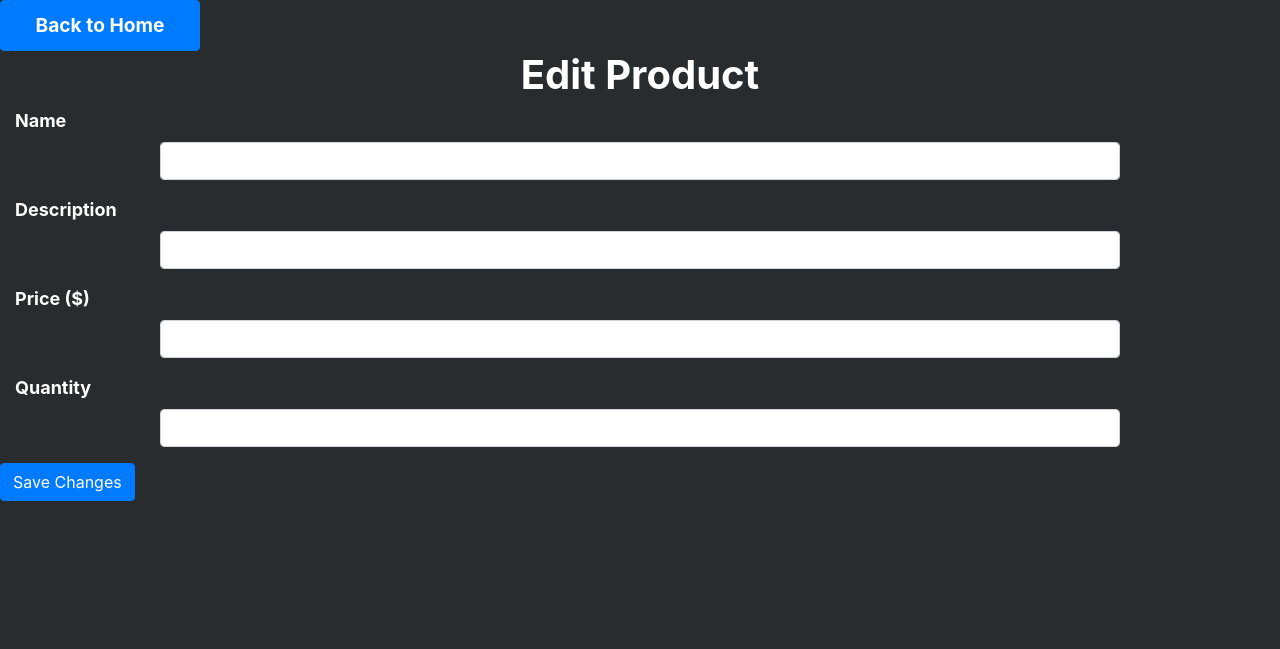
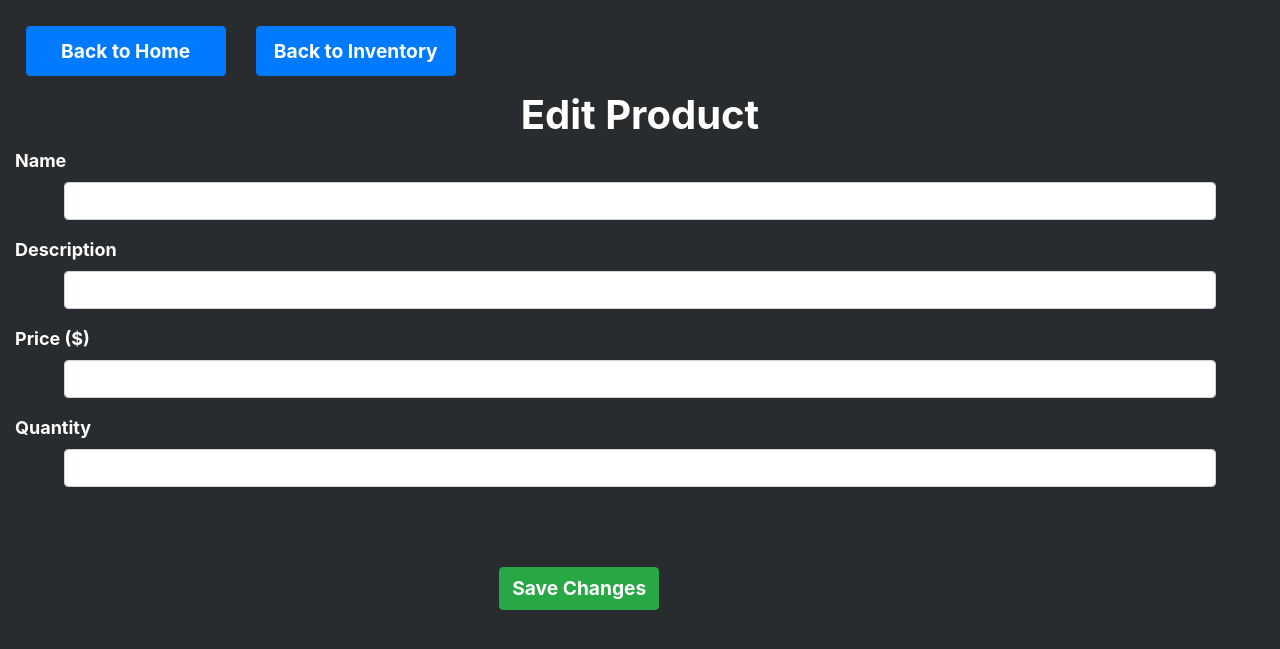
Before and after one commit to YanNazzim/Simple_Stock, a Flask app: page /edit_product/1 in a window 1280 px wide. Shown: the top 649 px of the page. Run offline with Flask 3, Linux system fonts and the light colour scheme; data comes from the database, SQL or seed files in the repository; both versions use the stored data as it was after the commit; some libraries are stand-ins or nearby versions.

Commit message:
greatly improved UI look & feel

```diff
--- a/static/style.css
+++ b/static/style.css
@@ -9,6 +9,7 @@
 h1, h2 {
     text-align: center;
     color: white !important;
+    justify-content: center;
 }
 
 #mainH1 {
@@ -23,11 +24,38 @@
 }
 
 #name, #description, #price ,#quantity,
-#phoneNumber, #address, #balance, #username, #pin {
+#address, #balance, #username, #pin {
+    display: flexwrap;
+    width: 95%;
+    padding-top: 50px;
+    margin-left: 10%;
+}
+
+#phoneNumber {
     display: flex;
     width: 75%;
-    margin: auto;
-    justify-content: center;
+    align-items: center;
+    padding-top: 50px;
+    margin-left: 3%;
+}
+
+#phoneNumberInput, #nameInput, #balanceInput, #addressInput {
+    display: flex;
+    width: 75%;
+    align-items: center;
+    padding-top: 50px;
+    margin-left: 5%;
+    text-align: center;
+}
+#phoneNumberInput {
+    width: 95%;
+    margin-left: 15.5%;
+}
+
+#product-nameInput, #product-descriptionInput, #product-priceInput,
+#product-quantityInput {
+    margin-left: 5%;
+    width: 90%;
 }
 
 #indexBTN {
@@ -45,7 +73,23 @@
     font-size: larger;
     font-weight: bold;
     display: inline-block;
+    margin-left: 2%;
+    margin-top: 2%;
+    margin-bottom: 15px;
 }
+
+#addClientBTN {
+    margin-left: 39%;
+    font-size: larger;
+    font-weight: bolder;
+    margin-top: 5%;
+}
+
+#saveChanges {
+    margin-left: 39%;
+    font-size: larger;
+    font-weight: bolder;
+    margin-top: 5%;}
 
 th {
     border-bottom: solid black 2px;
--- a/templates/clients.html
+++ b/templates/clients.html
@@ -22,7 +22,6 @@
     <table class="table">
       <thead>
         <tr>
-          <th><strong>Client ID</strong></th>
           <th><strong>Name</strong></th>
           <th><strong>Phone Number</strong></th>
           <th><strong>Address</strong></th>
@@ -33,7 +32,6 @@
       <tbody>
         {% for client in clients %}
         <tr>
-          <td id="tdOdd"><strong>{{ client[0] }}</strong></td>
           <td id="tdEven"><strong>{{ client[1] }}</strong></td>
           <td id="tdOdd"><strong>{{ client[2] }}</strong></td>
           <td id="tdEven"><strong>{{ client[3] }}</strong></td>
@@ -92,7 +90,7 @@
       }
     </script>
 
-    <a href="{{ url_for('add_client') }}" class="btn btn-success">Add Client</a>
+    <a id="addClientBTN" href="{{ url_for('add_client') }}" class="btn btn-success">Add Client</a>
 
     <script src="https://stackpath.bootstrapcdn.com/bootstrap/4.5.2/js/bootstrap.min.js"></script>
   </body>
--- a/templates/edit_product.html
+++ b/templates/edit_product.html
@@ -1,35 +1,81 @@
 <!DOCTYPE html>
 <html lang="en">
   <head>
-    <meta charset="UTF-8">
-    <meta name="viewport" content="width=device-width, initial-scale=1.0">
+    <meta charset="UTF-8" />
+    <meta name="viewport" content="width=device-width, initial-scale=1.0" />
     <title>Edit Product</title>
-    <link rel="stylesheet" href="{{ url_for('static', filename='style.css') }}">
-    <link href="https://stackpath.bootstrapcdn.com/bootstrap/4.5.2/css/bootstrap.min.css" rel="stylesheet">
+    <link
+      rel="stylesheet"
+      href="{{ url_for('static', filename='style.css') }}"
+    />
+    <link
+      href="https://stackpath.bootstrapcdn.com/bootstrap/4.5.2/css/bootstrap.min.css"
+      rel="stylesheet"
+    />
   </head>
   <body>
-    <a id="BTN" href="{{ url_for('dashboard') }}" class="btn btn-primary">Back to Home</a>
-
+    <a id="BTN" href="{{ url_for('dashboard') }}" class="btn btn-primary"
+      >Back to Home</a
+    >
+    <a id="BTN" href="{{ url_for('inventory') }}" class="btn btn-primary"
+      >Back to Inventory</a
+    >
     <h1><strong>Edit Product</strong></h1>
 
-    <form id="editProductForm" method="POST" action="/edit_product/{{ product[0] }}">
+    <form
+      id="editProductForm"
+      method="POST"
+      action="/edit_product/{{ product[0] }}"
+    >
       <div class="form-group">
         <label for="name">Name</label>
-            <input type="text" class="form-control" id="name" name="name" value="{{ product[1] }}" required>
+        <input
+          type="text"
+          class="form-control"
+          id="product-nameInput"
+          name="name"
+          value="{{ product[1] }}"
+          required
+        />
       </div>
       <div class="form-group">
         <label for="description">Description</label>
-            <input type="text" class="form-control" id="description" name="description" value="{{ product[2] }}" required>
+        <input
+          type="text"
+          class="form-control"
+          id="product-descriptionInput"
+          name="description"
+          value="{{ product[2] }}"
+          required
+        />
       </div>
       <div class="form-group">
         <label for="price">Price ($)</label>
-            <input type="number" step=".01" min=".01" class="form-control" id="price" name="price" value="{{ product[3] }}" required>
+        <input
+          type="number"
+          step=".01"
+          min=".01"
+          class="form-control"
+          id="product-priceInput"
+          name="price"
+          value="{{ product[3] }}"
+          required
+        />
       </div>
       <div class="form-group">
         <label for="quantity">Quantity</label>
-            <input type="number" class="form-control" id="quantity" name="quantity" value="{{ product[4] }}" required>
+        <input
+          type="number"
+          class="form-control"
+          id="product-quantityInput"
+          name="quantity"
+          value="{{ product[4] }}"
+          required
+        />
       </div>
-        <button type="submit" class="btn btn-primary">Save Changes</button>
+      <button id="saveChanges" type="submit" class="btn btn-success">
+        Save Changes
+      </button>
     </form>
   </body>
 </html>
--- a/templates/manage_users.html
+++ b/templates/manage_users.html
@@ -50,11 +50,5 @@
 
     </table>
 
-    <form action="/commit_to_github" method="post">
-        <input type="submit" class="btn-outline-danger" value="Commit to GitHub">
-      </form>
-
-
-
 </body>
 </html>
```
Also changed, not shown: other parts of static/style.css (+18 -6 lines), templates/add_client.html (+9 -9 lines), templates/inventory.html (+12 -5 lines), SimpleStock.db. Lines whose indentation alone changed are shown as unchanged.
